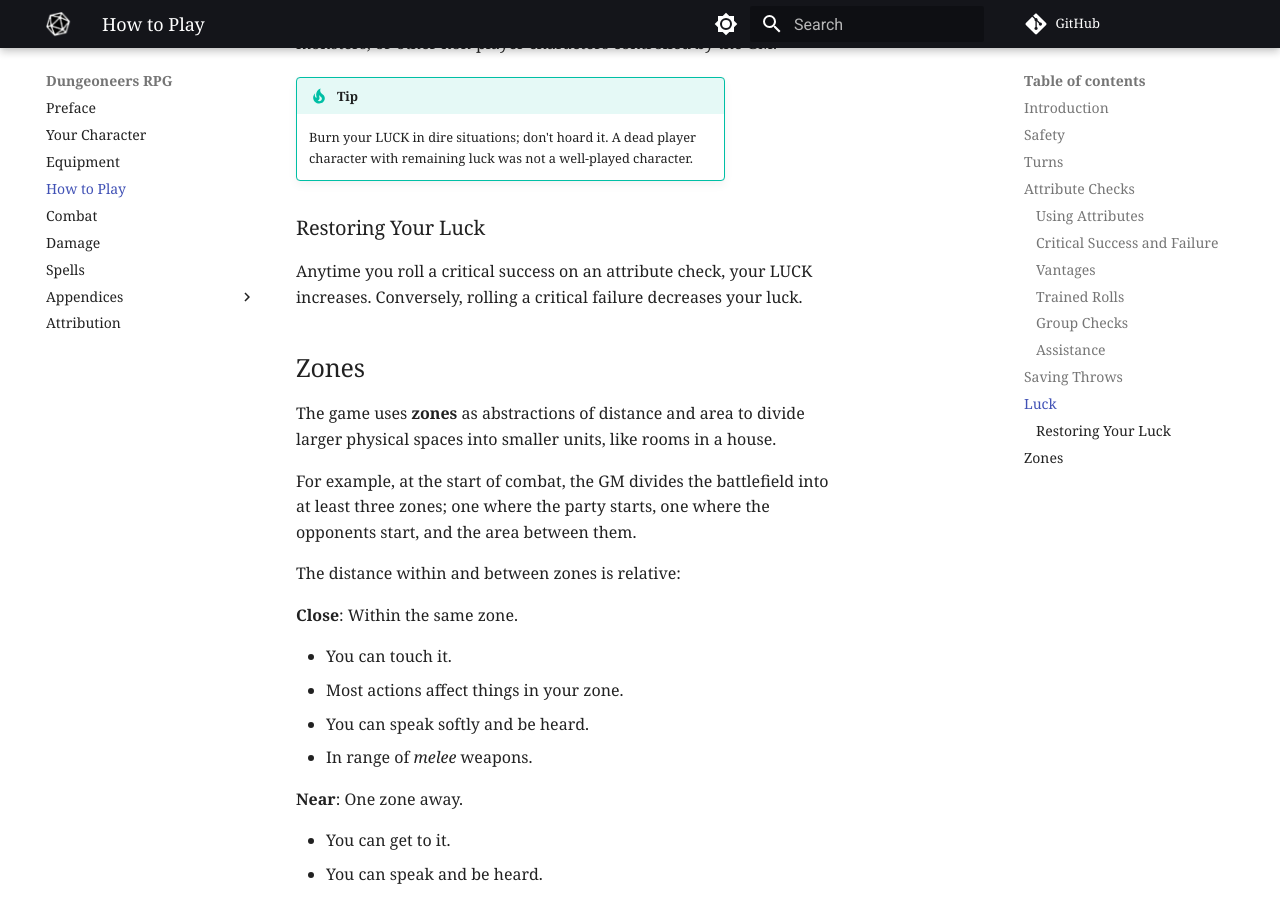
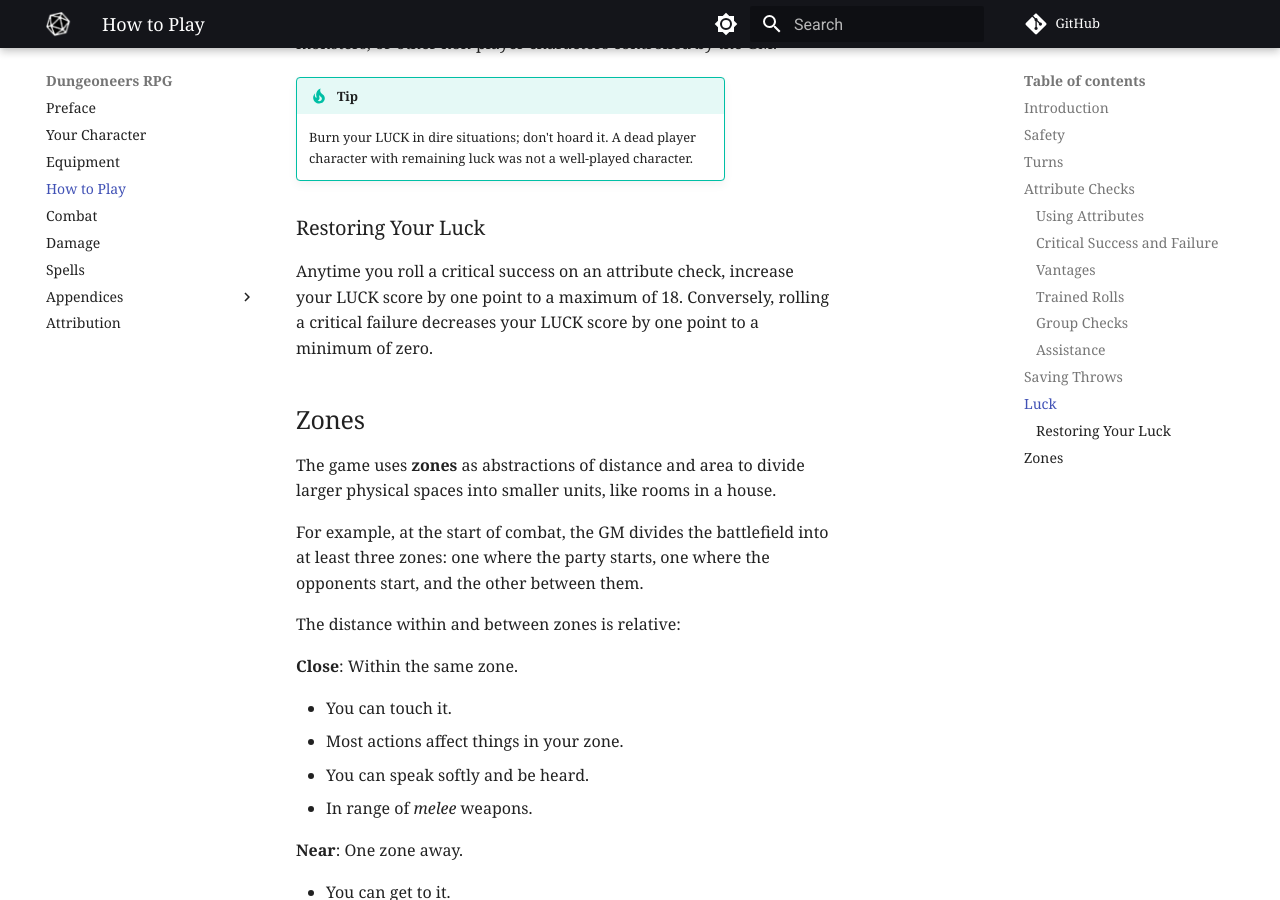
Before and after one commit to joemoose/dungeoneers.d20, an MkDocs documentation site: the page built from docs/play.md, in a window 1280 px wide and 900 px high, scrolled down 4226 px. Built offline with MkDocs 1.6.1 and Material for MkDocs 9.7.7, drawn with Linux system fonts in a browser that asks for light colours; comment, search, counter and statistics services are not loaded; some of the changed text lies outside the part shown.

Commit message:
tweaks, typos

```diff
--- a/docs/play.md
+++ b/docs/play.md
@@ -2,7 +2,7 @@
 
 ## Introduction
 
-The core of this game is a conversation between the players and the game master (GM). The GM describes the players’ current situation. Then the players ask questions and tell the GM what their characters do. The GM explains the results of their actions, and then the players react again and describe more activities, and so on.
+The core of this game is a conversation between the players and the game master (GM). The GM describes the players’ current situation. Then, the players ask questions and tell the GM what their characters do. The GM explains the results of their actions, and then the players react again and describe more activities, and so on.
 
 The GM answers your questions and always respects your freedom of choice. The GM provides challenges, obstacles, and situations to solve and overcome. Still, the game is more than just a story narrated by the GM—it’s an interactive narrative built on your and your fellow players’ decisions. Consider it as both creating and acting in an adventure story simultaneously.
 
@@ -99,13 +99,13 @@ The LUCK attribute applies only to player characters, not hirelings, monsters, o
 
 ### Restoring Your Luck
 
-Anytime you roll a critical success on an attribute check, your LUCK increases. Conversely, rolling a critical failure decreases your luck.
+Anytime you roll a critical success on an attribute check, increase your LUCK score by one point to a maximum of 18. Conversely, rolling a critical failure decreases your LUCK score by one point to a minimum of zero.
 
 ## Zones
 
 The game uses **zones** as abstractions of distance and area to divide larger physical spaces into smaller units, like rooms in a house.
 
-For example, at the start of combat, the GM divides the battlefield into at least three zones; one where the party starts, one where the opponents start, and the area between them.
+For example, at the start of combat, the GM divides the battlefield into at least three zones: one where the party starts, one where the opponents start, and the other between them.
 
 The distance within and between zones is relative:
 
```
Also changed, not shown: other parts of docs/play.md (+1 -1 lines), docs/appendix-c-mounts.md (+4 -4 lines), docs/combat.md (+1 -1 lines), docs/damage.md (+2 -2 lines), docs/equipment.md (+1 -1 lines).
